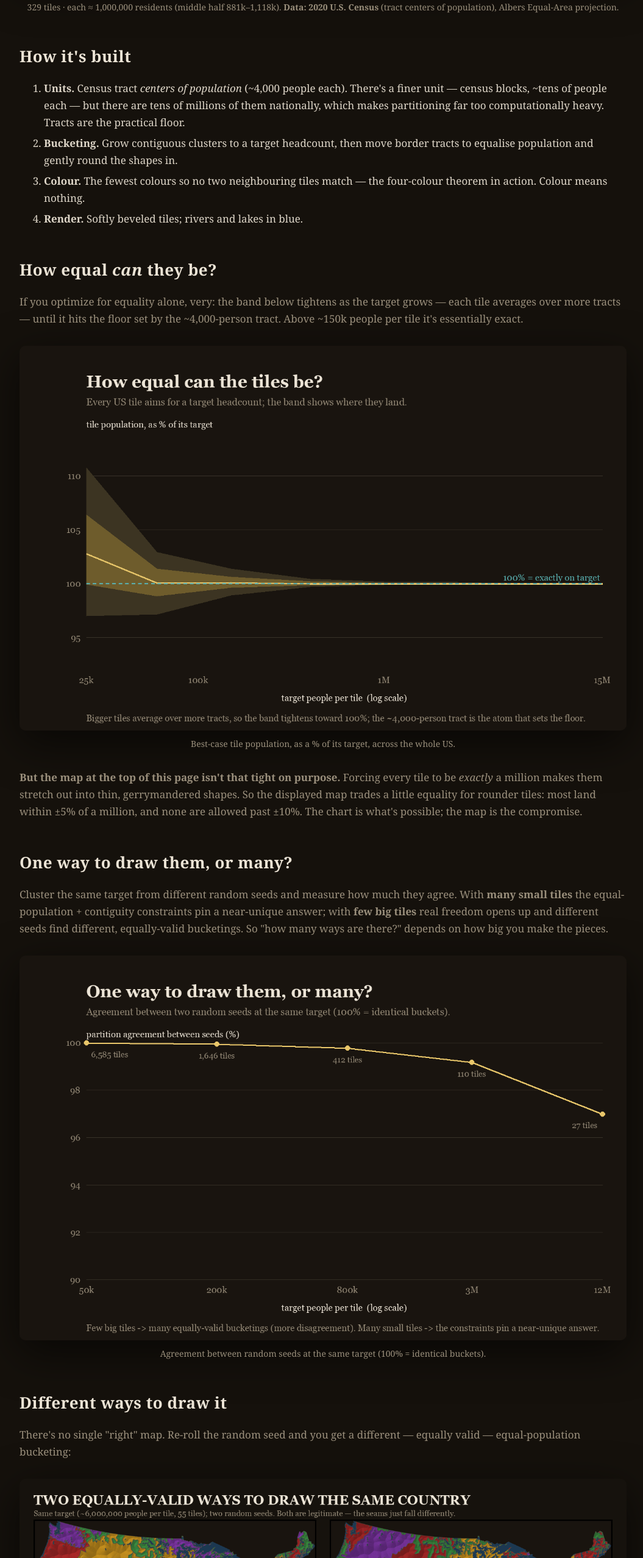
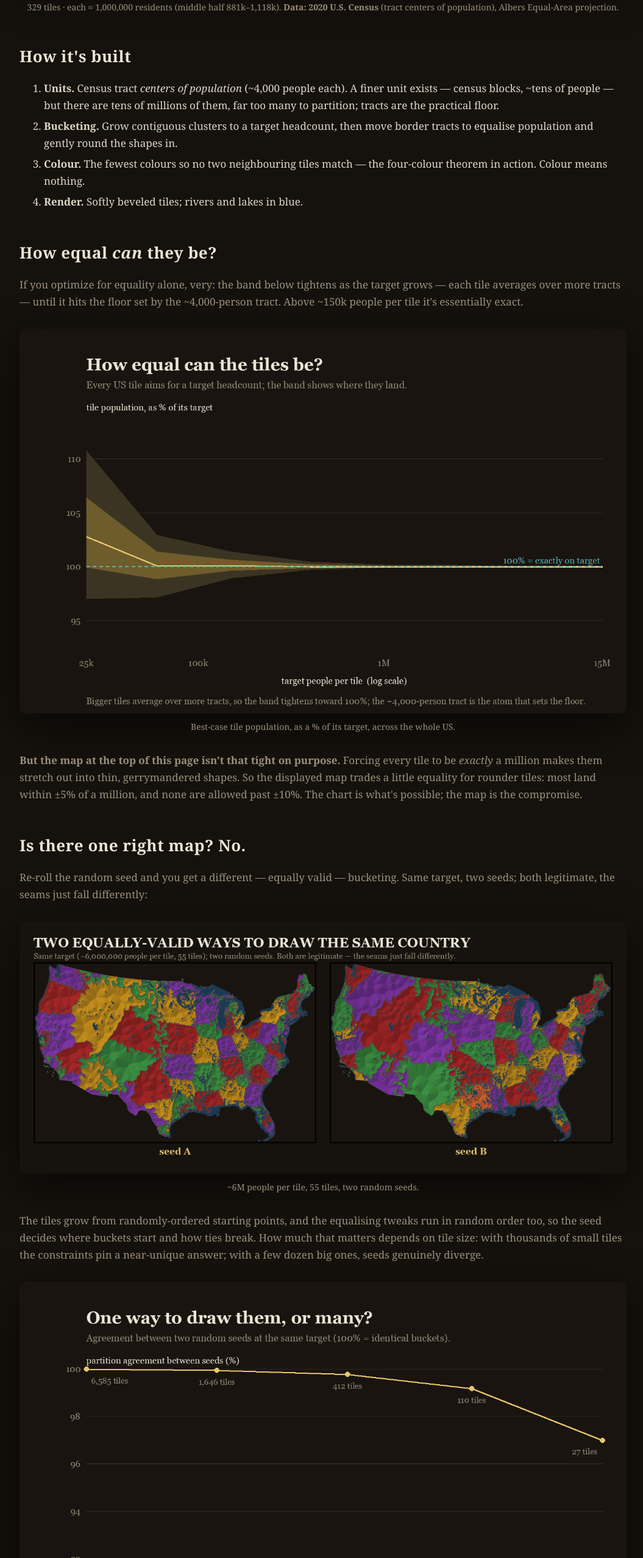
Before and after one commit to abigailhaddad/million-tiles, a plain HTML site: page docs/index.html in a window 1280 px wide. Shown: the part 865-3420 px from the top of the page at 61% size, without its empty margins (110-1165 px from the left). Drawn offline with Linux system fonts and the light colour scheme.

Commit message:
Tighten site: merge the two seed sections into one; cut the palette aside; trim Units
Co-Authored-By: Claude Opus 4.8 (1M context) <noreply@anthropic.com>

```diff
--- a/docs/index.html
+++ b/docs/index.html
@@ -57,10 +57,9 @@
 
   <h2>How it's built</h2>
   <ol>
-    <li><b>Units.</b> Census tract <em>centers of population</em> (~4,000 people each). There's a
-      finer unit — census blocks, ~tens of people each — but there are tens of millions of them
-      nationally, which makes partitioning far too computationally heavy. Tracts are the practical
-      floor.</li>
+    <li><b>Units.</b> Census tract <em>centers of population</em> (~4,000 people each). A finer unit
+      exists — census blocks, ~tens of people — but there are tens of millions of them, far too many
+      to partition; tracts are the practical floor.</li>
     <li><b>Bucketing.</b> Grow contiguous clusters to a target headcount, then move border tracts
       to equalise population and gently round the shapes in.</li>
     <li><b>Colour.</b> The fewest colours so no two neighbouring tiles match — the four-colour
@@ -81,34 +80,21 @@
   shapes. So the displayed map trades a little equality for rounder tiles: most land within ±5% of a
   million, and none are allowed past ±10%. The chart is what's possible; the map is the compromise.</p>
 
-  <h2>One way to draw them, or many?</h2>
-  <p class="mut">Cluster the same target from different random seeds and measure how much they
-  agree. With <b>many small tiles</b> the equal-population + contiguity constraints pin a
-  near-unique answer; with <b>few big tiles</b> real freedom opens up and different seeds find
-  different, equally-valid bucketings. So "how many ways are there?" depends on how big you make
-  the pieces.</p>
+  <h2>Is there one right map? No.</h2>
+  <p class="mut">Re-roll the random seed and you get a different — equally valid — bucketing. Same
+  target, two seeds; both legitimate, the seams just fall differently:</p>
+  <figure>
+    <img src="assets/us_two_bucketings.png" alt="two equally valid bucketings of the US">
+    <figcaption>~6M people per tile, 55 tiles, two random seeds.</figcaption>
+  </figure>
+  <p class="mut">The tiles grow from randomly-ordered starting points, and the equalising tweaks run
+  in random order too, so the seed decides where buckets start and how ties break. How much that
+  matters depends on tile size: with thousands of small tiles the constraints pin a near-unique
+  answer; with a few dozen big ones, seeds genuinely diverge.</p>
   <figure>
     <img src="assets/us_uniqueness.png" alt="Partition agreement vs target headcount">
     <figcaption>Agreement between random seeds at the same target (100% = identical buckets).</figcaption>
   </figure>
-
-  <h2>Different ways to draw it</h2>
-  <p class="mut">There's no single "right" map. Re-roll the random seed and you get a different —
-  equally valid — equal-population bucketing:</p>
-  <figure>
-    <img src="assets/us_two_bucketings.png" alt="two equally valid bucketings of the US">
-    <figcaption>Same target (~6M people per tile, 55 tiles), two seeds. Both legitimate; the seams
-    fall differently.</figcaption>
-  </figure>
-  <p class="mut"><b>Why does the seed change the map?</b> The tiles are grown one at a time from
-  randomly-ordered starting points, and the population-equalising tweaks are then applied in random
-  order too — so the seed decides <em>where</em> the buckets start and <em>how</em> ties are broken.
-  Because there's no unique equal-population partition (many are equally valid), different seeds
-  settle on different ones. With many small tiles the constraints are so tight that nearly every
-  seed lands on almost the same answer; with a few big tiles, there's real room to differ — which is
-  exactly what the agreement curve above measures.</p>
-  <p class="mut">(The colour is purely an aesthetic choice — it carries no data, and there are a
-  dozen built-in palettes to pick from.)</p>
 
   <hr>
   <h2>Prior art</h2>
```
